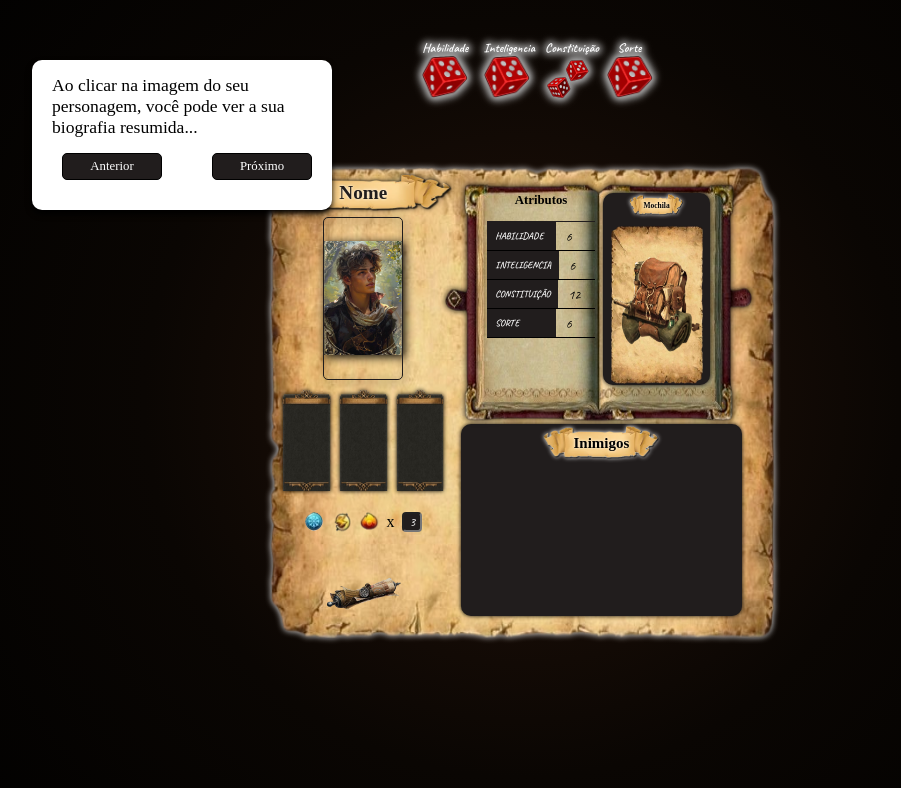
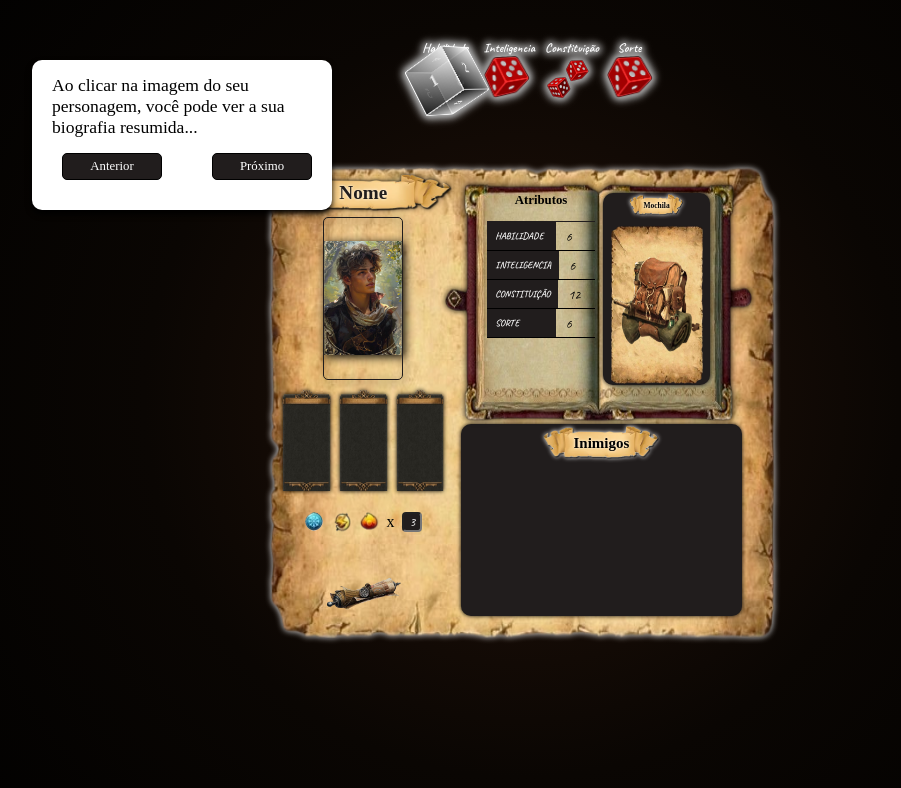
Before and after one commit to BiancoLorencini/sombrasDeThornValle, a React (Vite) app in the folder sombrasDeThornValle/: page /planilha in a window 1280 px wide. Shown: the top 788 px of the page, without its empty margins (118-1019 px from the left). Built offline with nearby package versions, Linux system fonts and the light colour scheme; a web font is replaced by a local one.

Commit message:
Feat: init dice3D

```diff
--- /dev/null
+++ b/sombrasDeThornValle/src/components/diceStyle/DiceStyle.jsx
@@ -0,0 +1,20 @@
+import React from 'react'
+import style from './diceStyle.module.css'
+
+
+const DiceStyle = () => {
+return (
+    <div className={style.diceStyleContainer}>
+        <div className={style.diceStyleCube} >
+            <div className={style.s1}>1</div>
+            <div className={style.s2}>2</div>
+            <div className={style.s3}>3</div>
+            <div className={style.s4}>4</div>
+            <div className={style.s5}>5</div>
+            <div className={style.s6}>6</div>
+        </div>
+    </div>
+)
+}
+
+export default DiceStyle
--- /dev/null
+++ b/sombrasDeThornValle/src/components/diceStyle/diceStyle.module.css
@@ -0,0 +1,69 @@
+body{
+    background-color: #000;
+    z-index: -1;
+    margin: 0;
+    padding: 0;
+    height: 100vh;
+    overflow: hidden;
+    display: grid;
+    place-content: center;
+}
+
+.diceStyleContainer{
+    perspective: 1000px;
+    perspective-origin: 50% 50%;
+}
+
+.diceStyleCube{
+    position: relative;
+    width: 50px;
+    height: 50px;
+    transform-style: preserve-3d;
+    animation: rotate 6s linear infinite;
+}
+
+.diceStyleCube div{
+    position: absolute;
+    width: 50px;
+    height: 50px;
+    opacity: 0.8;
+    background: linear-gradient(45deg, #000, #fff);
+    border: 1px solid #fff;
+    display: flex;
+    justify-content: center;
+    align-items: center;
+    font-size: 1rem;
+    font-weight: 700;
+    color: #fff;
+}
+
+.s1{
+    transform: translateZ(25px);
+}
+
+.s2{
+    transform: rotateY(90deg) translateZ(25px);
+}
+
+.s3{
+    transform: rotateY(180deg) translateZ(25px);
+}
+
+.s4{
+    transform: rotateX(90deg) translateZ(25px);
+}
+
+.s5{
+    transform: rotateY(-90deg) translateZ(25px);
+}
+
+.s6{
+    transform: rotateX(-90deg) rotate(180deg)  translateZ(25px);
+}
+
+
+@keyframes rotate{
+    100%{
+        transform: rotateY(360deg) rotateX(0deg) rotateZ(360deg);
+    }
+}
--- a/sombrasDeThornValle/src/components/planilhaPersonagem/planilha.jsx
+++ b/sombrasDeThornValle/src/components/planilhaPersonagem/planilha.jsx
@@ -1,13 +1,8 @@
 import React, {useEffect, useState, useRef} from 'react'
 import style from './planilha.module.css'
 import backPack from '../../assets/characterSheet/backPack.png'
-import bookOfAtributes from '../../assets/characterSheet/bookOfAtributes.png'
-import cardEquip from '../../assets/characterSheet/cardEquip.png'
 import fireMagic from '../../assets/characterSheet/fireMagic.png'
-import flagScroll from '../../assets/characterSheet/flagScroll.png'
-import healingPotion from '../../assets/characterSheet/healingPotion.png'
 import iceMagic from '../../assets/characterSheet/iceMagic.png'
-import leatherTag from '../../assets/characterSheet/leatherTag.png'
 import lightiningMagic from '../../assets/characterSheet/lightningMagic.png'
 import scrollDecoration from '../../assets/characterSheet/scrollDecoration.png'
 import character01 from '../../assets/characters/Protagonista01.png'
@@ -16,7 +11,7 @@ import musicBackground from '../../assets/music/Changes.mp3'
 import { useDado } from '../../context/Dice/DiceContext.jsx'
 import d6x1 from '../../assets/diceImg/d61.png'
 import d6x2 from '../../assets/diceImg/d62.png'
-
+import DiceStyle from '../diceStyle/DiceStyle.jsx'
 
 const Planilha = () => {
   const [isStyle, setIsStyle] = useState({});
@@ -29,6 +24,7 @@ const Planilha = () => {
   const [constituicao, setConstituicao] = useState(0);
   const [sorte, setSorte] = useState(0);
   const {rollDice} = useDado();
+
 
   const [rollCount, setRollCount] = useState({
     habilidade: 0,
@@ -172,7 +168,7 @@ const handleMouseLeave = () => {
                     onClick={() => handleRoll('habilidade')}
                     disabled={rollCount.habilidade >= 3}
                     >
-                    <img className={style.d6} src={d6x1} alt="" />
+                    <DiceStyle />
                     </button>
                 </div>
               </div>
--- a/sombrasDeThornValle/src/context/Dice/DiceContext.jsx
+++ b/sombrasDeThornValle/src/context/Dice/DiceContext.jsx
@@ -1,22 +1,17 @@
 import React, { createContext, useState, useContext } from 'react';
 
-// Criação do contexto
 const DadoContext = createContext();
 
-// Função para rolar um dado de N lados
-const rollDie = (sides) => Math.floor(Math.random() * sides) + 1;
-
-// Provider para envolver o app
 export const DadoProvider = ({ children }) => {
   const [dado, setDado] = useState(1);
 
-  // Função para rolar um dado ou múltiplos dados
   const rollDice = (numDice = 1, sides = 6) => {
     const results = [];
     for (let i = 0; i < numDice; i++) {
-      results.push(rollDie(sides));
+      results.push(Math.floor(Math.random() * sides) + 1);
+      setDado(Math.floor(Math.random() * sides) + 1);
     }
-    return results.length === 1 ? results[0] : results; // Retorna o valor único ou uma array de valores
+    return results.length === 1 ? results[0] : results;
   };
 
   return (
@@ -26,5 +21,4 @@ export const DadoProvider = ({ children }) => {
   );
 };
 
-// Hook para usar o contexto
 export const useDado = () => useContext(DadoContext);
```
Also changed, not shown: sombrasDeThornValle/package.json (+7 -1 lines), sombrasDeThornValle/src/components/diceComponent/DiceComponent.jsx (deleted), 1 other file (tests, documents, lock files or other folders).
